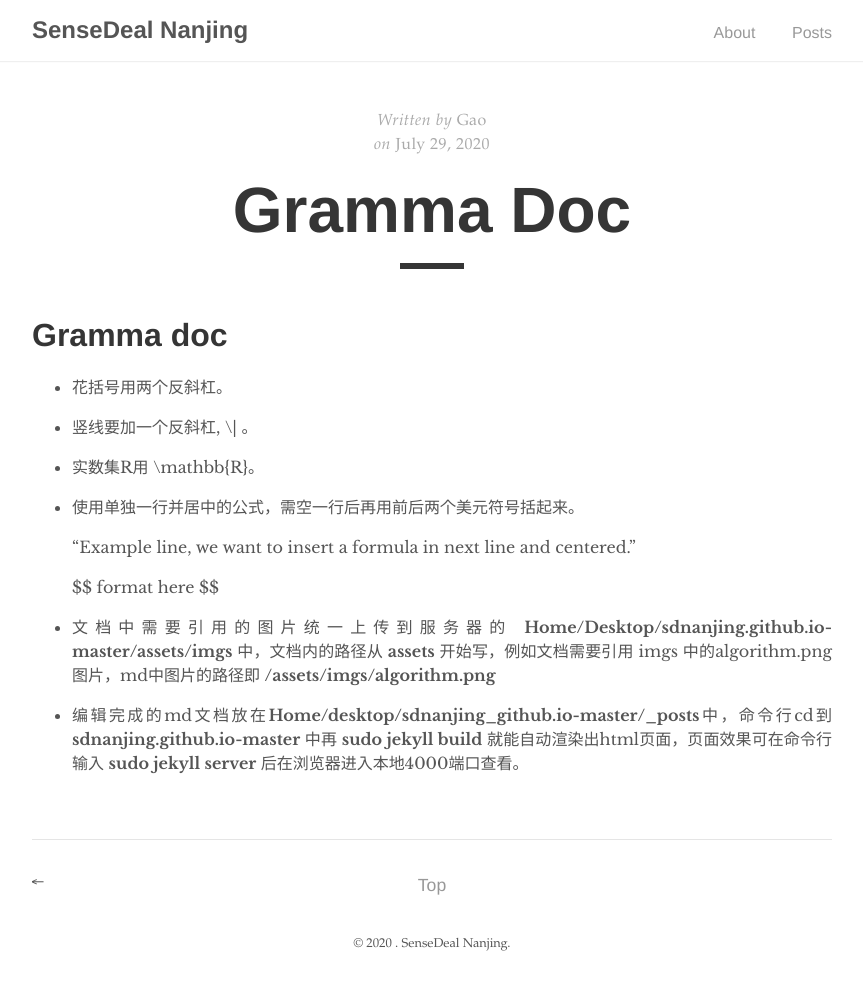
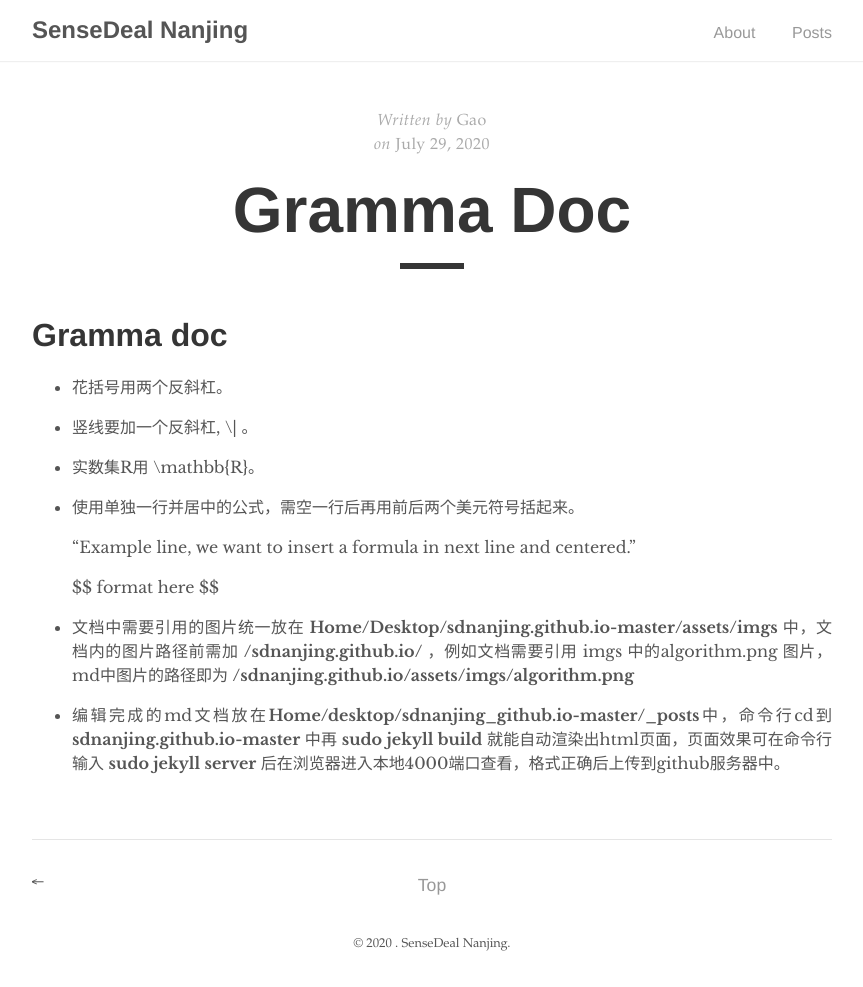
Before and after one commit to planetPLUTOO/sdnanjing.github.io, a Jekyll site: the page built from _posts/2020-07-29-gramma-doc.md, in a window 1280 px wide. Shown: the whole page, without its empty margins (208-1071 px from the left). Built offline with Jekyll 4.4.1, drawn with Linux system fonts in a browser that asks for light colours.

Commit message:
Update 2020-07-29-gramma-doc.md

```diff
--- a/_posts/2020-07-29-gramma-doc.md
+++ b/_posts/2020-07-29-gramma-doc.md
@@ -18,6 +18,6 @@ author: "Gao"
 
    \\$\\$ format here \\$\\$
 
-+ 文档中需要引用的图片统一上传到服务器的 **Home/Desktop/sdnanjing.github.io-master/assets/imgs** 中，文档内的路径从 **assets** 开始写，例如文档需要引用 imgs 中的algorithm.png 图片，md中图片的路径即 **/assets/imgs/algorithm.png**
++ 文档中需要引用的图片统一放在 **Home/Desktop/sdnanjing.github.io-master/assets/imgs** 中，文档内的图片路径前需加 **/sdnanjing.github.io/** ，例如文档需要引用 imgs 中的algorithm.png 图片，md中图片的路径即为 **/sdnanjing.github.io/assets/imgs/algorithm.png**
 
-+ 编辑完成的md文档放在**Home/desktop/sdnanjing_github.io-master/_posts**中，命令行cd到 **sdnanjing.github.io-master** 中再 **sudo jekyll build** 就能自动渲染出html页面，页面效果可在命令行输入 **sudo jekyll server** 后在浏览器进入本地4000端口查看。
++ 编辑完成的md文档放在**Home/desktop/sdnanjing_github.io-master/_posts**中，命令行cd到 **sdnanjing.github.io-master** 中再 **sudo jekyll build** 就能自动渲染出html页面，页面效果可在命令行输入 **sudo jekyll server** 后在浏览器进入本地4000端口查看，格式正确后上传到github服务器中。
```
